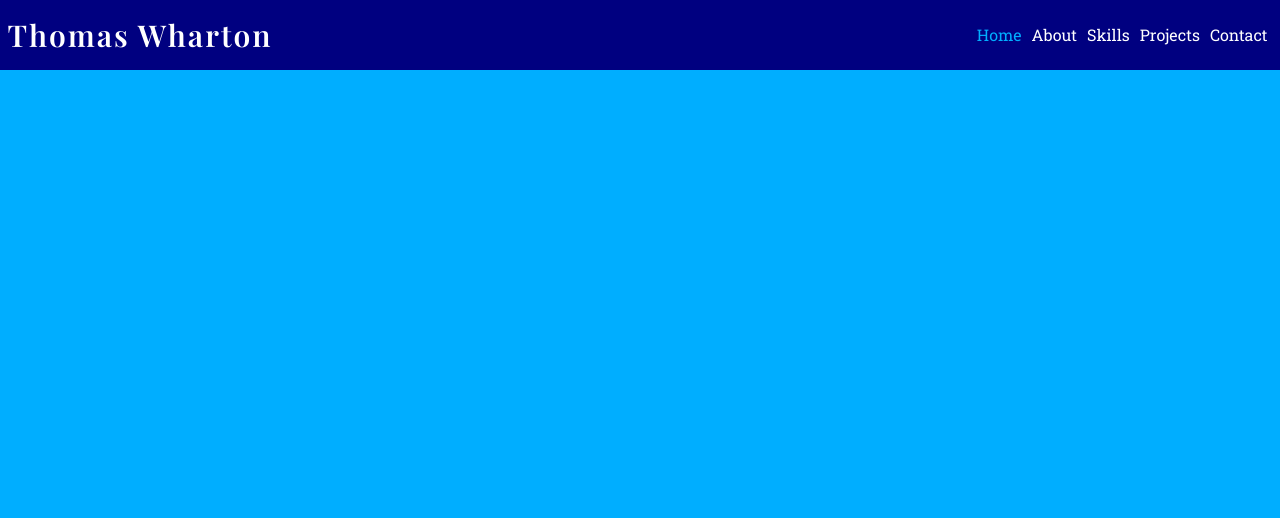
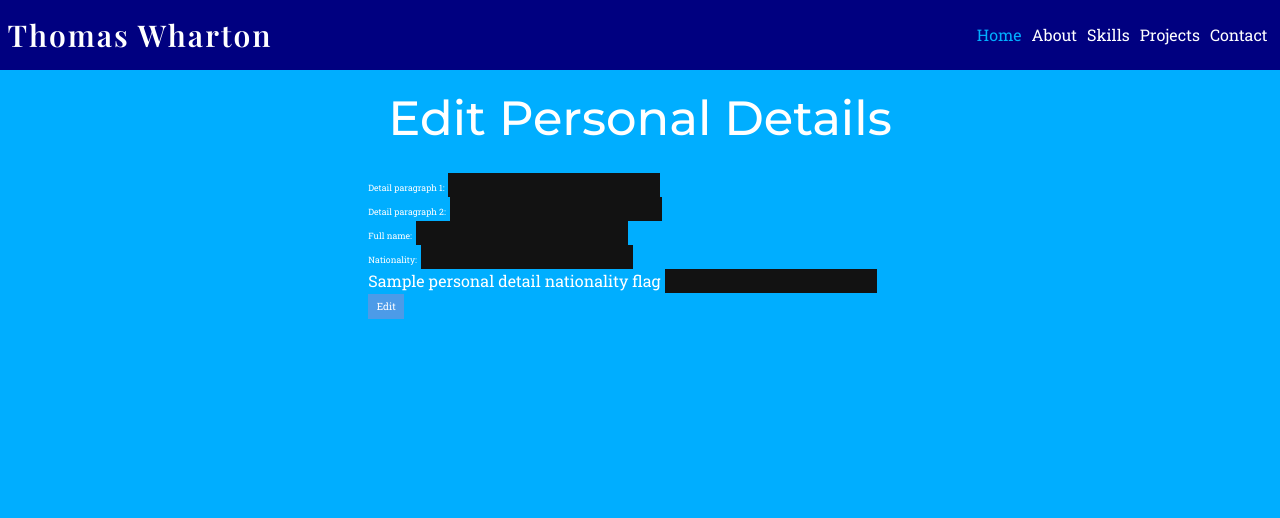
Before and after one commit to ThomasWharton/TW-Portfolio, a Django app: template templates/pages/edit_personal_detail.html in a window 1280 px wide. Shown: the top 518 px of the page. Run offline with Django 4.2, Linux system fonts and the light colour scheme; tables that the repository leaves empty hold one stand-in row (values such as "Sample post"); the template is opened without the code that fills it: values that come from a table or form of the project are taken from there, most other values are stand-ins (such as "Sample title", 1, 10 or a date in 2020); some libraries are stand-ins or nearby versions.

Commit message:
Feat: Add edit personal detail form

```diff
--- a/portfolio/urls.py
+++ b/portfolio/urls.py
@@ -25,5 +25,6 @@ urlpatterns = [
     path('', views.display_home, name="home"),
     path('about/', views.display_about, name="about"),
     path('dashboard/', views.display_dashboard, name="dashboard"),
+    path('edit-personal-detail', views.display_edit_personal_detail, name="edit-personal-detail"),
 ]
 urlpatterns += static(settings.MEDIA_URL, document_root=settings.MEDIA_ROOT)
--- a/templates/pages/dashboard.html
+++ b/templates/pages/dashboard.html
@@ -20,7 +20,7 @@
             <h3 class="card-title">Personal Details</h3>
             <img src="..." class="card-img-top" alt="...">
             <p class="card-text">Edit personal details here</p>
-            <a href="#" class="btn btn-primary">Edit</a>
+            <a href="{% url 'edit-personal-detail' %}" class="btn btn-primary">Edit</a>
             </div>
         </div>
         <div class="card col-md-4">
--- a/templates/pages/edit_personal_detail.html
+++ b/templates/pages/edit_personal_detail.html
@@ -1,8 +1,34 @@
 {% extends "base.html" %}
 
+{% load crispy_forms_tags %}
+
 {% block content %}
-<div class="container">
-
+<div class="container d-flex justify-content-center">
+    <form method="POST" enctype="multipart/form-data">
+        {% csrf_token %}
+        <h2 class="heading">Edit Personal Details</h2>
+        <div>
+            {{ personal_detail_form.detail_paragraph_1.label_tag }}
+            {{ personal_detail_form.detail_paragraph_1 }}
+        </div>
+        <div>
+            {{ personal_detail_form.detail_paragraph_2.label_tag }}
+            {{ personal_detail_form.detail_paragraph_2 }}
+        </div>
+        <div>
+            {{ personal_detail_form.full_name.label_tag }}
+            {{ personal_detail_form.full_name }}
+        </div>
+        <div>
+            {{ personal_detail_form.nationality.label_tag }}
+            {{ personal_detail_form.nationality }}
+        </div>
+        <div>
+            {{ personal_detail_nationality_flag.label_tag }}
+            {{ personal_detail_form.nationality_flag }}
+        </div>
+        <button type="submit" class="btn btn-primary">Edit</button>
+    </form>
 </div>
 
 {% endblock %}
```
Also changed, not shown: tw_portfolio/views.py (+22 -0 lines).
